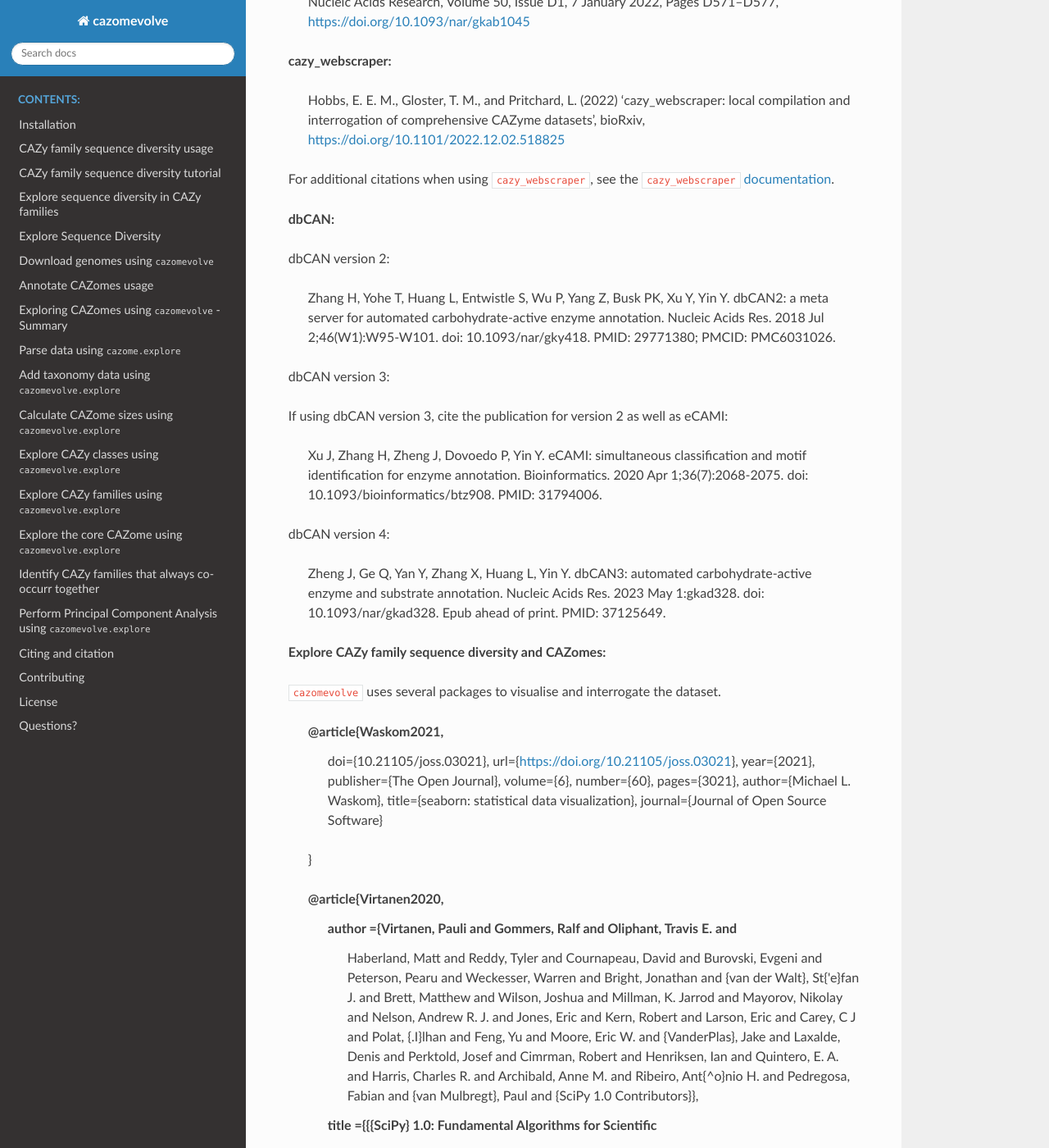
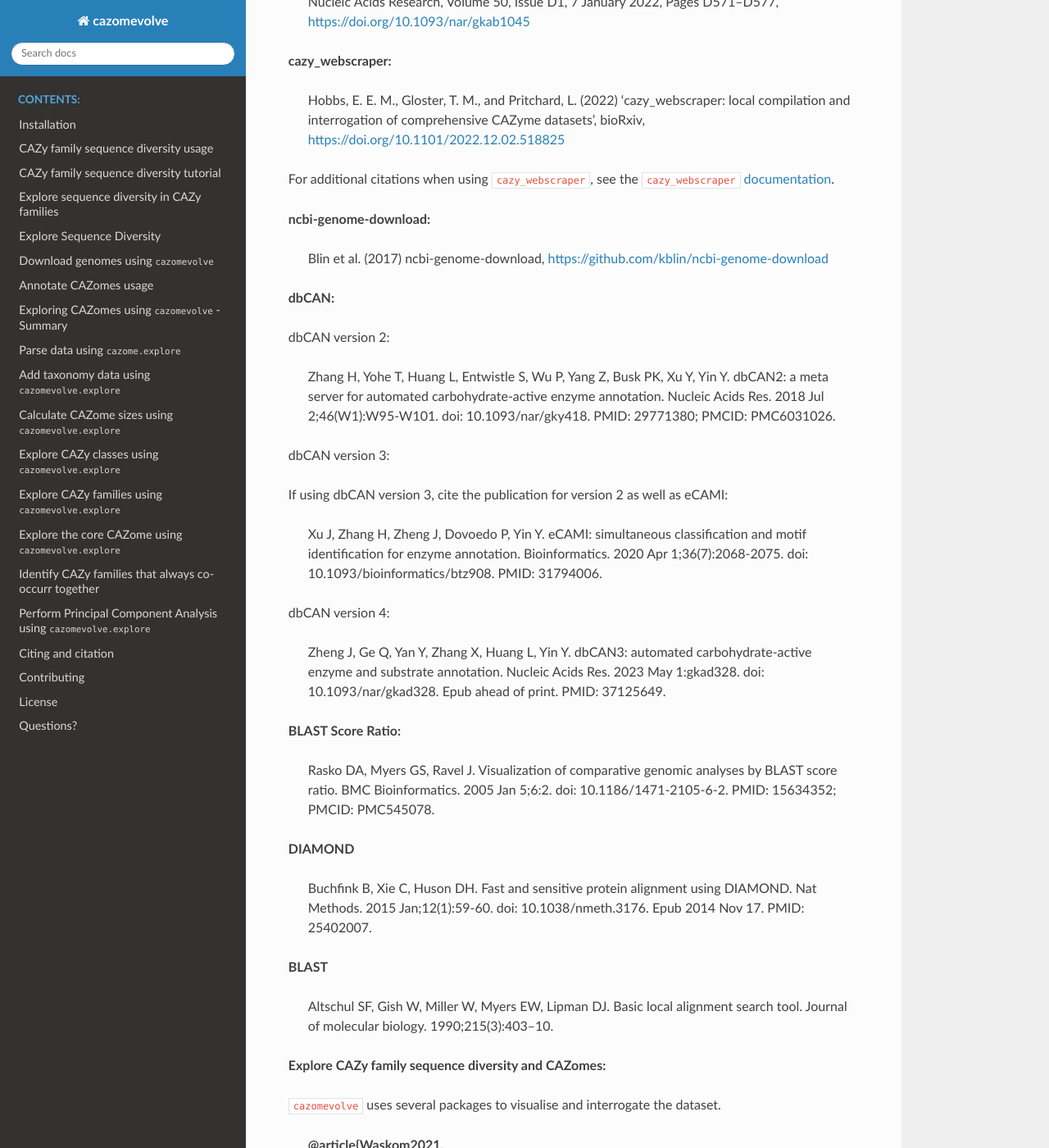
Before and after one commit to HobnobMancer/cazomevolve, a Sphinx documentation site: the page built from docs/source/index.rst, in a window 1280 px wide and 1400 px high, scrolled down 6152 px. Shown: the whole window at 82% size. Built offline with Sphinx 7.4.7 and the Read the Docs theme 2.0.0, drawn with Linux system fonts in a browser that asks for light colours.

Commit message:
update citation information

```diff
--- a/docs/source/citations.rst
+++ b/docs/source/citations.rst
@@ -24,6 +24,10 @@ authors and developers have made, please also cite the following:
    Hobbs, E. E. M., Gloster, T. M., and Pritchard, L. (2022) 'cazy_webscraper: local compilation and interrogation of comprehensive CAZyme datasets', bioRxiv, https://doi.org/10.1101/2022.12.02.518825
 
 For additional citations when using ``cazy_webscraper``, see the ``cazy_webscraper`` `documentation <https://cazy-webscraper.readthedocs.io/en/latest/citation.html>`_.
+
+**ncbi-genome-download:**
+
+   Blin et al. (2017) ncbi-genome-download, https://github.com/kblin/ncbi-genome-download
 
 **dbCAN:**
 
--- a/docs/source/index.rst
+++ b/docs/source/index.rst
@@ -243,6 +243,10 @@ authors and developers have made, please also cite the following:
 
 For additional citations when using ``cazy_webscraper``, see the ``cazy_webscraper`` `documentation <https://cazy-webscraper.readthedocs.io/en/latest/citation.html>`_.
 
+**ncbi-genome-download:**
+
+   Blin et al. (2017) ncbi-genome-download, https://github.com/kblin/ncbi-genome-download
+
 **dbCAN:**
 
 dbCAN version 2:
@@ -258,6 +262,18 @@ If using dbCAN version 3, cite the publication for version 2 as well as eCAMI:
 dbCAN version 4:
 
    Zheng J, Ge Q, Yan Y, Zhang X, Huang L, Yin Y. dbCAN3: automated carbohydrate-active enzyme and substrate annotation. Nucleic Acids Res. 2023 May 1:gkad328. doi: 10.1093/nar/gkad328. Epub ahead of print. PMID: 37125649.
+
+**BLAST Score Ratio:**
+
+    Rasko DA, Myers GS, Ravel J. Visualization of comparative genomic analyses by BLAST score ratio. BMC Bioinformatics. 2005 Jan 5;6:2. doi: 10.1186/1471-2105-6-2. PMID: 15634352; PMCID: PMC545078.
+
+**DIAMOND**
+
+   Buchfink B, Xie C, Huson DH. Fast and sensitive protein alignment using DIAMOND. Nat Methods. 2015 Jan;12(1):59-60. doi: 10.1038/nmeth.3176. Epub 2014 Nov 17. PMID: 25402007.
+
+**BLAST**
+
+   Altschul SF, Gish W, Miller W, Myers EW, Lipman DJ. Basic local alignment search tool. Journal of molecular biology. 1990;215(3):403–10.
 
 **Explore CAZy family sequence diversity and CAZomes:**
 
@@ -310,7 +326,6 @@ dbCAN version 4:
       year={2011}
    }
 
-
 ======================
 Development and issues
 ======================
```
Also changed, not shown: 1 other file.
